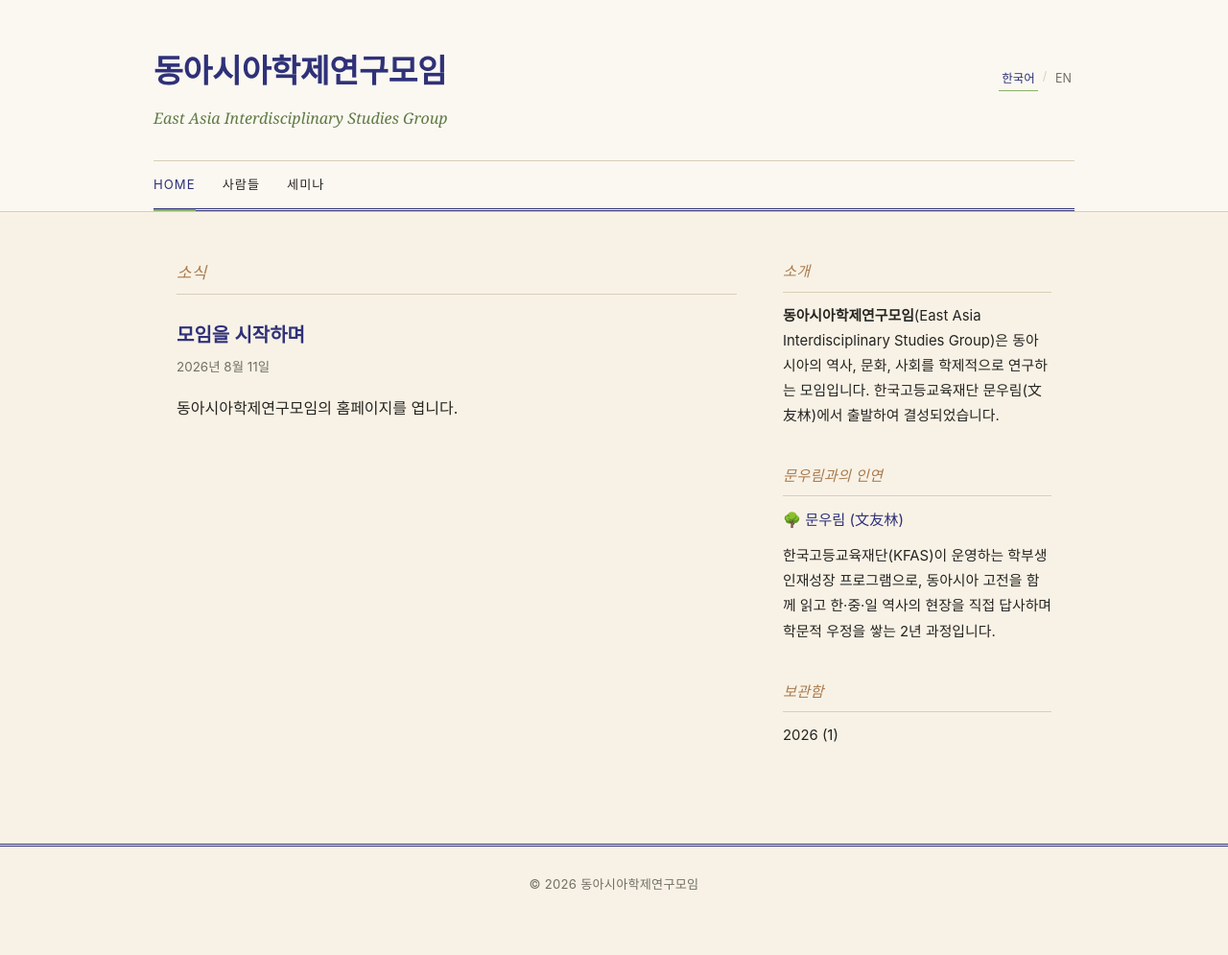
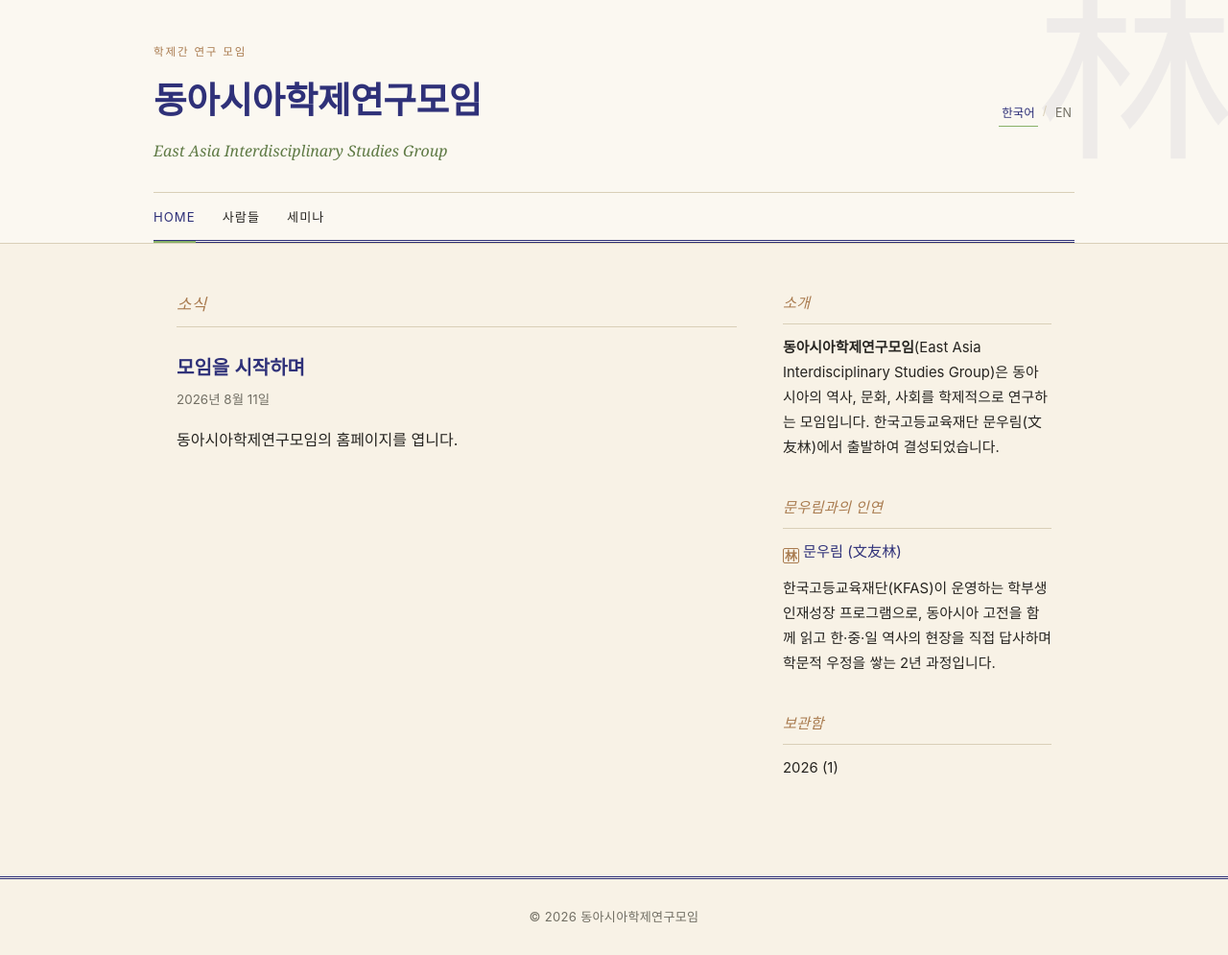
Before and after one commit to eastasia-interdisciplinary/eastasia-interdisciplinary.github.io, a Jekyll site: the page built from index.html, in a window 1280 px wide. Shown: the whole page at 96% size. Built offline with Jekyll 4.4.1, drawn with Linux system fonts in a browser that asks for light colours; some web fonts are replaced; before the commit the page ends 961 px from its top, so only the background shows below that.

Commit message:
Add a real visual identity: 林 forest mark, seal chop, kicker label
The site read as flat/generic — plain text header, a 🌳 emoji doing
duty as the only graphic element, no hierarchy. Replaced the emoji
with a small bronze-bordered seal (chop) mark using 林, the actual
last character of 문우림 (文友林) — echoing seals stamped on classical
texts, on-theme for a group that reads East Asian classics. Added
a large, very faint 林 watermark in the masthead corner for visual
weight, and a small-caps kicker label above the title for editorial
hierarchy, both borrowed from real publication-design conventions
rather than generic card/gradient patterns.

```diff
--- a/_includes/header.html
+++ b/_includes/header.html
@@ -1,7 +1,11 @@
 <header class="site-header">
+  <span class="forest-mark" aria-hidden="true">林</span>
   <div class="site-header-inner">
     <div class="masthead-top">
-      <h1 class="site-title">{{ site.title }}</h1>
+      <div>
+        <p class="kicker"><span class="i18n-ko">학제간 연구 모임</span><span class="i18n-en">Interdisciplinary Research Group</span></p>
+        <h1 class="site-title">{{ site.title }}</h1>
+      </div>
       <div class="lang-toggle" role="group" aria-label="Language / 언어">
         <button type="button" class="lang-btn" data-set-lang="ko">한국어</button>
         <span class="lang-sep">/</span>
--- a/assets/css/style.css
+++ b/assets/css/style.css
@@ -50,12 +50,29 @@
 /* ---------- masthead ---------- */
 
 .site-header {
+  position: relative;
+  overflow: hidden;
   background: var(--paper);
   border-bottom: 1px solid var(--rule);
   padding: 2.75rem 1.5rem 0;
 }
 
+/* watermark referencing 林 ("forest"), the last character of 문우림 (文友林) */
+.forest-mark {
+  position: absolute;
+  top: -2.2rem;
+  right: -0.5rem;
+  font-family: var(--font-serif);
+  font-size: 13rem;
+  line-height: 1;
+  color: var(--navy);
+  opacity: 0.06;
+  pointer-events: none;
+  user-select: none;
+}
+
 .site-header-inner {
+  position: relative;
   max-width: 960px;
   margin: 0 auto;
 }
@@ -63,13 +80,21 @@
 .masthead-top {
   display: flex;
   justify-content: space-between;
-  align-items: baseline;
+  align-items: flex-end;
   gap: 1rem;
+}
+
+.kicker {
+  margin: 0 0 0.4rem;
+  font-size: 0.72rem;
+  letter-spacing: 0.16em;
+  text-transform: uppercase;
+  color: var(--bronze);
 }
 
 .site-title {
   font-family: var(--font-serif);
-  font-size: 2.1rem;
+  font-size: 2.35rem;
   font-weight: 700;
   margin: 0;
   color: var(--navy);
@@ -204,6 +229,22 @@
   margin-bottom: 0.7rem;
 }
 
+/* small chop/seal mark, echoing the seals stamped on classical texts */
+.seal {
+  display: inline-flex;
+  align-items: center;
+  justify-content: center;
+  width: 1.3em;
+  height: 1.3em;
+  vertical-align: -0.28em;
+  border: 1.5px solid var(--bronze);
+  border-radius: 2px;
+  color: var(--bronze);
+  font-family: var(--font-serif);
+  font-size: 0.85em;
+  font-weight: 700;
+}
+
 .site-footer {
   border-top: 3px double var(--rule-strong);
   color: var(--text-muted);
--- a/index.html
+++ b/index.html
@@ -33,7 +33,7 @@
       <span class="i18n-en">Connection to {{ site.parent_name }}</span>
     </h3>
     <a class="lineage-link" href="{{ site.parent_url }}" target="_blank" rel="noopener">
-      🌳 {{ site.parent_name }} ({{ site.parent_hanja }}<span class="i18n-en">, {{ site.parent_name_en }}</span>)
+      <span class="seal">林</span> {{ site.parent_name }} ({{ site.parent_hanja }}<span class="i18n-en">, {{ site.parent_name_en }}</span>)
     </a>
     <p class="i18n-ko">{{ site.parent_blurb }}</p>
     <p class="i18n-en">{{ site.parent_blurb_en }}</p>
```
